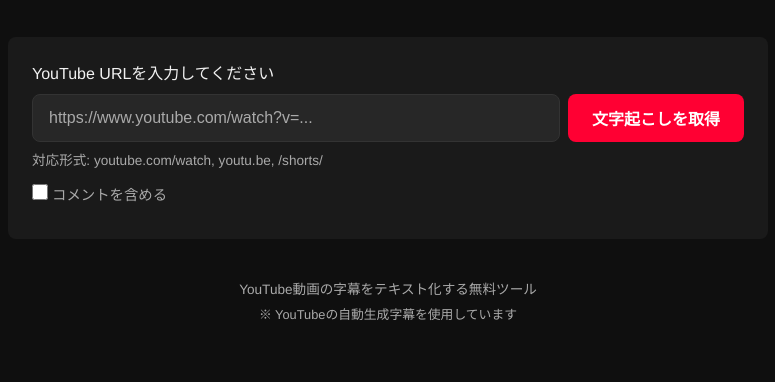
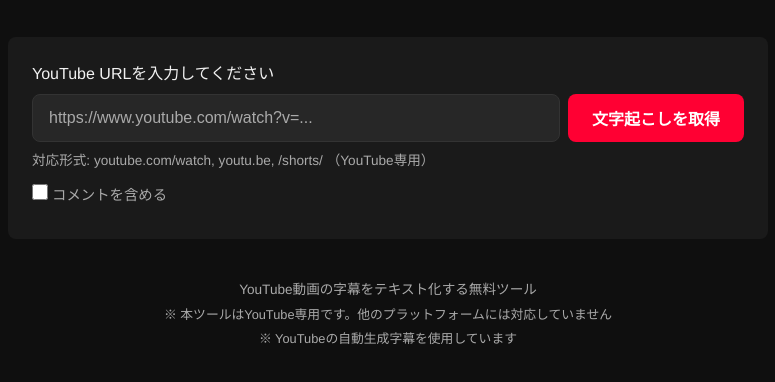
Before and after one commit to RintaroMatsumoto/MovieToText, a website: page public/index.html in a window 1280 px wide. Shown: the part 128-510 px from the top of the page, without its empty margins (252-1027 px from the left). Drawn offline with Linux system fonts and the light colour scheme.

Commit message:
feat: YouTube専用の記載追加、README作成、API URL設定

```diff
--- a/public/index.html
+++ b/public/index.html
@@ -25,7 +25,7 @@
           >
           <button id="fetch-btn" type="button">文字起こしを取得</button>
         </div>
-        <p class="hint">対応形式: youtube.com/watch, youtu.be, /shorts/</p>
+        <p class="hint">対応形式: youtube.com/watch, youtu.be, /shorts/ （YouTube専用）</p>
         <div class="options">
           <label class="checkbox-label">
             <input type="checkbox" id="include-comments">
@@ -82,6 +82,7 @@
 
     <footer>
       <p>YouTube動画の字幕をテキスト化する無料ツール</p>
+      <p class="note">※ 本ツールはYouTube専用です。他のプラットフォームには対応していません</p>
       <p class="note">※ YouTubeの自動生成字幕を使用しています</p>
     </footer>
   </div>
--- a/public/script.js
+++ b/public/script.js
@@ -1,6 +1,6 @@
 const API_BASE = window.location.hostname === 'localhost'
   ? 'http://127.0.0.1:8787'
-  : '';
+  : 'https://movie-to-text-api.matsumotoinla.workers.dev';
 
 const elements = {
   urlInput: document.getElementById('url-input'),
```
Also changed, not shown: README.md (added).
